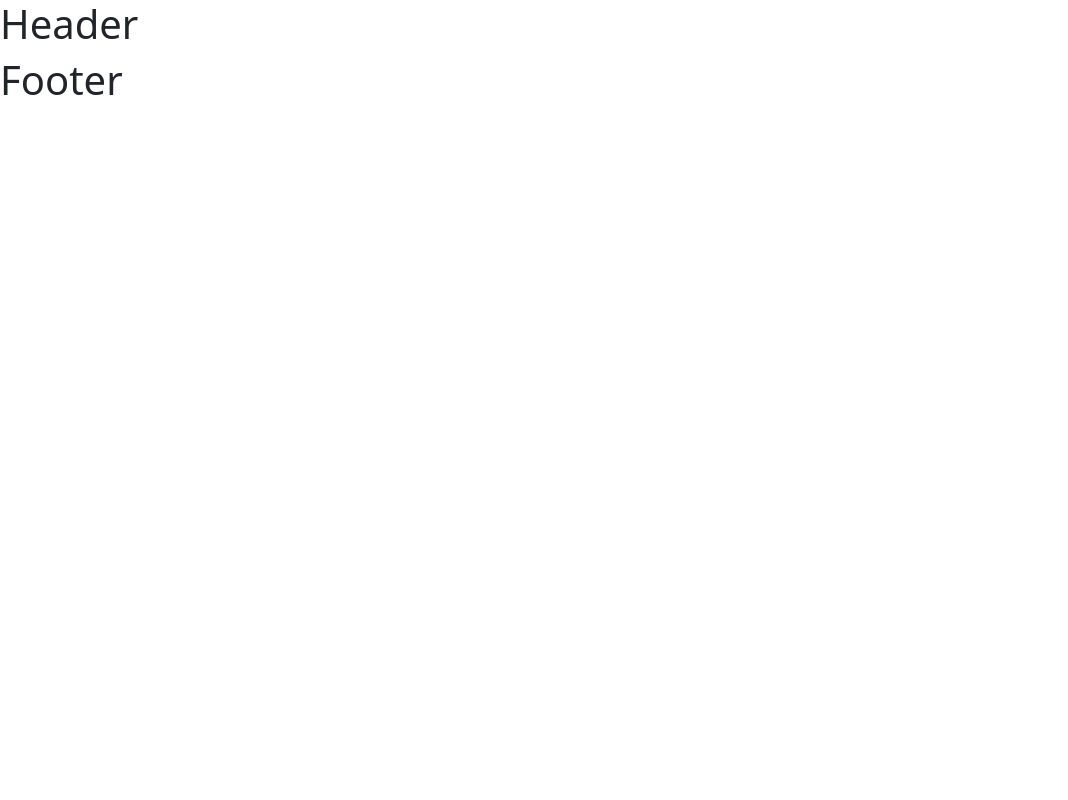
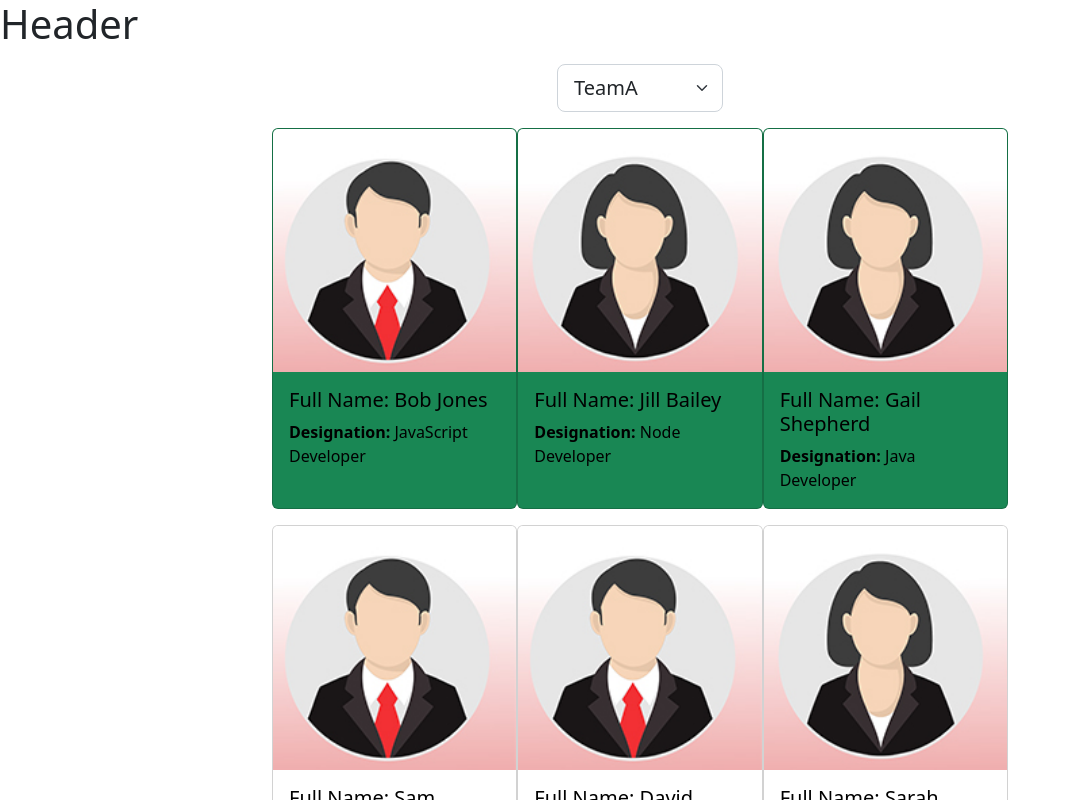
Before and after one commit to MohithSuresh/teeam-member-allocation, a React (Create React App) app: page / in a window 1280 px wide. Shown: the top 800 px of the page, without its empty margins (0-1068 px from the left). Built offline with nearby package versions, Linux system fonts and the light colour scheme.

Commit message:
added employee selection functionality

```diff
--- a/src/App.css
+++ b/src/App.css
@@ -1,38 +1,4 @@
-.App {
-  text-align: center;
+.card-collection {
+  display: grid;
+  grid-template-columns: 1fr 1fr 1fr;
 }
-
-.App-logo {
-  height: 40vmin;
-  pointer-events: none;
-}
-
-@media (prefers-reduced-motion: no-preference) {
-  .App-logo {
-    animation: App-logo-spin infinite 20s linear;
-  }
-}
-
-.App-header {
-  background-color: #282c34;
-  min-height: 100vh;
-  display: flex;
-  flex-direction: column;
-  align-items: center;
-  justify-content: center;
-  font-size: calc(10px + 2vmin);
-  color: white;
-}
-
-.App-link {
-  color: #61dafb;
-}
-
-@keyframes App-logo-spin {
-  from {
-    transform: rotate(0deg);
-  }
-  to {
-    transform: rotate(360deg);
-  }
-}
--- a/src/App.js
+++ b/src/App.js
@@ -1,12 +1,14 @@
 import "./App.css";
 import Header from "./Header";
 import Footer from "./Footer";
+import Employees from "./Employees";
 import "bootstrap/dist/css/bootstrap.min.css";
 
 export default function App() {
   return (
     <>
       <Header></Header>
+      <Employees></Employees>
       <Footer></Footer>
     </>
   );
--- a/src/Employees.js
+++ b/src/Employees.js
@@ -1,9 +1,10 @@
 import { useState } from "react";
 import femaleProfile from "./images/femaleProfile.jpg";
 import maleProfile from "./images/maleProfile.jpg";
+import "./App.css";
 
 const Employees = () => {
-  [employees, setEmployees] = useState([
+  const [employees, setEmployees] = useState([
     {
       id: 1,
       fullName: "Bob Jones",
@@ -90,9 +91,92 @@ const Employees = () => {
     },
   ]);
 
+  const [selectedTeam, setSelectedTeam] = useState("TeamA");
+
+  const handleEmployeeCardClick = (e) => {
+    let transformedEmployees = employees.map((employee) => {
+      if (employee.id === parseInt(e.currentTarget.id)) {
+        if (employee.teamName === selectedTeam) {
+          return { ...employee, teamName: "" };
+        } else {
+          return { ...employee, teamName: selectedTeam };
+        }
+      } else {
+        return employee;
+      }
+    });
+    setEmployees(transformedEmployees);
+  };
+
+  const handleEmployeeCardColor = (employee) => {
+    // return employee.teamName === selectedTeam
+    //   ? "card text-white bg-success mb-3"
+    //   : "card text-white bg-primary mb-3";
+
+    if (employee.teamName === selectedTeam) {
+      return "card text-black bg-success mb-3";
+    } else {
+      return "card text-black bg-white mb-3";
+    }
+  };
+
   return (
     <>
-      <main></main>
+      <main>
+        <div className="container">
+          <div className="row justify-content-center mt-3 mb-3">
+            <div className="col-2">
+              <select
+                className="form-select form-select-lg"
+                value={selectedTeam}
+                onChange={(e) => setSelectedTeam(e.target.value)}
+              >
+                <option value="TeamA">TeamA</option>
+                <option value="TeamB">TeamB</option>
+                <option value="TeamC">TeamC</option>
+                <option value="TeamD">TeamD</option>
+              </select>
+            </div>
+          </div>
+          <div className="row justify-content-center mt-3 mb-3">
+            <div className="col-8">
+              <div className="card-collection">
+                {employees.map((employee) => (
+                  <div
+                    className={handleEmployeeCardColor(employee)}
+                    id={employee.id}
+                    style={{ cursor: "pointer" }}
+                    onClick={handleEmployeeCardClick}
+                  >
+                    {employee.gender === "female" ? (
+                      <img
+                        src={femaleProfile}
+                        className="card-img-top"
+                        alt="..."
+                      />
+                    ) : (
+                      <img
+                        src={maleProfile}
+                        className="card-img-top"
+                        alt="..."
+                      />
+                    )}
+
+                    <div className="card-body">
+                      <h5 className="card-title">
+                        Full Name: {employee.fullName}
+                      </h5>
+                      <p className="card-text">
+                        <b>Designation:</b> {employee.designation}
+                      </p>
+                    </div>
+                  </div>
+                ))}
+              </div>
+            </div>
+          </div>
+        </div>
+      </main>
     </>
   );
 };
```
